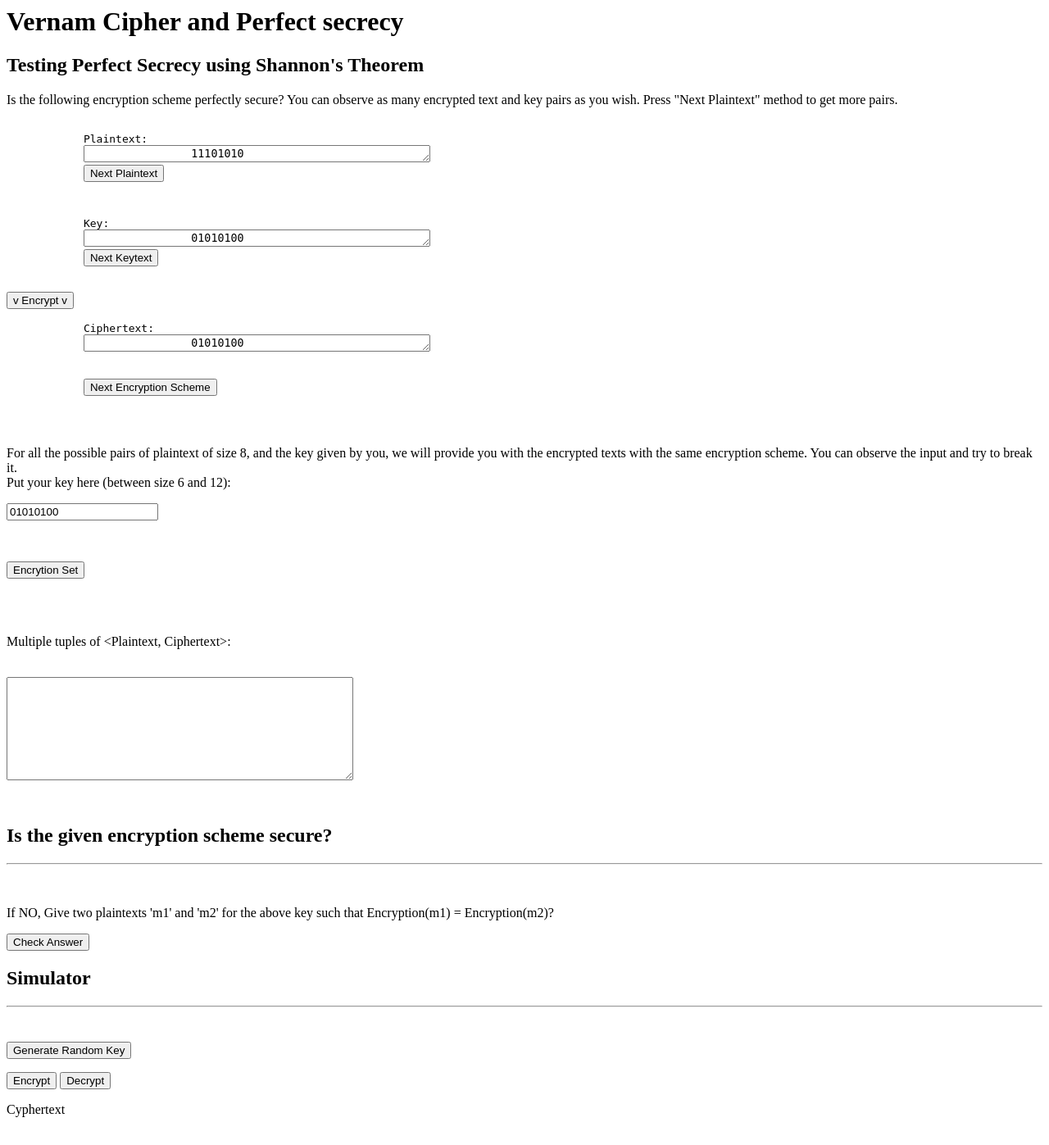
After one commit to jasshan29goel/oneTimePadWebApp, a Flask app: template templates/test.html in a window 1280 px wide. The commit adds this page. Shown: the whole page at 82% size. Run offline with Flask 2, Linux system fonts and the light colour scheme; the template is opened without the code that fills it, so the values that code supplies are empty.

Commit message:
Added app.py and templates directory. Implemented taking inputs from html form and sending it to flask

```diff
--- /dev/null
+++ b/templates/test.html
@@ -0,0 +1,146 @@
+<html>
+<head>
+</head>
+<body>
+
+
+    <h1 class="text-h2-lightblue">
+        Vernam Cipher and Perfect secrecy
+    </h1>
+    <!--    Entire content of the Experiment-->
+    <div class="content" id="experiment-article-section-4-content">
+
+
+        <!-- First section of the Experiment-->
+
+        <h2>
+            Testing Perfect Secrecy using Shannon's Theorem
+        </h2>
+
+        <p>
+            Is the following encryption scheme perfectly secure?
+            You can observe as many encrypted text and key pairs as you wish.
+            Press "Next Plaintext" method to get more pairs.
+        </p>
+
+        <pre>
+            Plaintext:
+            <textarea cols="50" id="plainarea" name="plainarea" readonly="readonly" rows="1">
+                11101010
+            </textarea>
+            <input name="changePlainText" onclick="next_plain_text()" type="button" value="Next Plaintext"/>
+        </pre>
+        <pre>
+            Key:
+            <textarea cols="50" id="keyarea_gen" name="keyarea_gen" readonly="readonly" rows="1">
+                01010100
+            </textarea>
+            <input name="changeKey" onclick="next_key()" type="button" value="Next Keytext"/>
+        </pre>
+
+        <p>
+            <input name="btnEn" onclick="Encrypt_p()" type="button" value="v Encrypt v"/>
+        </p>
+        <pre>
+            Ciphertext:
+            <textarea cols="50" id="cipherarea" name="cipherarea" readonly="readonly" rows="1">
+                01010100
+            </textarea>
+            <br/>
+            <input name="Next_Encryption" onclick="Next_Encryption()" type="button" value="Next Encryption Scheme"/>
+            <br/>
+        </pre>
+
+
+
+        <p>
+            For all the possible pairs of plaintext of
+            size 8, and the key given by you, we will provide you with the
+            encrypted texts with the same encryption scheme. You can observe the
+            input and try to break it. <br>Put your key here (between size 6 and 12):
+            <br/>
+        </p>
+        <form name="user_key">
+            <p>
+                <input cols="12" id="user_key" maxlength="12" name="limitedtextfield" type="text" value="01010100"/>
+            </p>
+        </form>
+        <br/>
+
+        <p>
+            <input name="generatePairs" onclick="generate_all_pairs()" type="button" value="Encrytion Set"/>
+        </p>
+        <br/>
+
+        <p>
+            <br/>
+            Multiple tuples of &lt;Plaintext, Ciphertext&gt;:
+            <br/>
+
+            <br/>
+        </p>
+        <p>
+            <textarea cols="50" id="textarea2" name="textarea" rows="8">
+
+            </textarea>
+        </p>
+        <br/>
+
+
+        <h2>
+            Is the given encryption scheme secure?
+        </h2>
+        <hr/>
+
+        <form method="POST" action="{{url_for('index')}}" >
+
+        <p>
+            {{ form3.response.label }} <br>
+            {{ form3.response }}
+        </p>
+        <p>
+            If NO, Give two plaintexts 'm1' and 'm2' for the above key such that Encryption(m1) = Encryption(m2)?
+        </p>
+        <p>
+            {{ form3.m1.label }}
+            {{ form3.m1 }}
+        </p>
+        <p>
+            {{ form3.m2.label }}
+            {{ form3.m2 }}
+        </p>
+        <p>
+            <input type="submit" value="Check Answer">
+        </p>
+    </form>
+
+   <h2>
+        Simulator
+    </h2>
+    <hr/><br/>
+    <form method="POST" action="{{url_for('index')}}" >
+
+        <p>
+            {{ form4.plaintext.label }} {{ form4.plaintext }}
+        </p>
+
+        <p>
+            {{ form4.key.label }} {{ form4.key }}
+            <input type="button" value="Generate Random Key">
+        </p>
+
+        <p>
+            <input type="submit" value="Encrypt">
+            <input type="button" value="Decrypt">
+        </p>
+
+        <p>
+            <!-- {{ form4.ciphertext.label }} -->
+            Cyphertext
+            <br><br>
+             {{ form4.ciphertext }}
+        </p>
+
+    </form>
+</body>
+</html>
--- a/waste/app.py
+++ b/waste/app.py
@@ -30,10 +30,10 @@ def index():
     employeeInfo = EmployeeInfo()
 
     if companydetails.validate_on_submit():
-        return render_template('index.html', form = companydetails,form1 = employeeInfo)
+        return render_template('index.html', form = companydetails)
 
     if employeeInfo.validate_on_submit():
-        return render_template('index.html', form1 = employeeInfo,form = companydetails)
+        return render_template('index.html', form1 = employeeInfo)
 
     return render_template('index.html',form1 = employeeInfo, form = companydetails)
 
--- a/waste/templates/showData.html
+++ b/waste/templates/showData.html
@@ -3,7 +3,10 @@
     </head>
     <body>
         {% if form1 %}
-        <h2> Employee Details </h2>
+        <h2>
+            Simulator
+        </h2>
+        <hr/><br/>
             {{ form1.fullName.data }}
             {{ form1.dept.data }}
         {% endif %}
```
Also changed, not shown: app.py (added, +42 -0 lines), templates/Experiment.html (added, +66 -0 lines).
